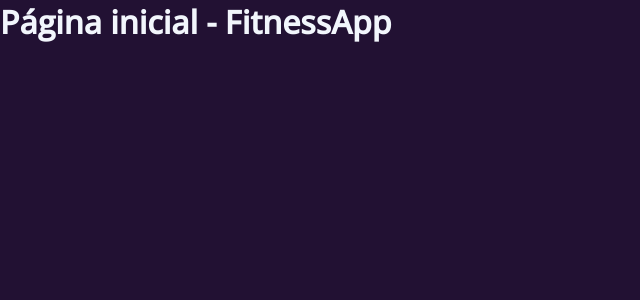
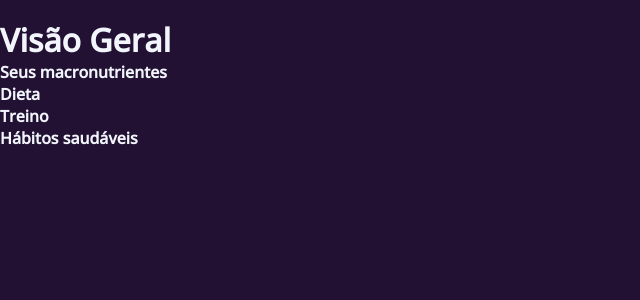
Before and after one commit to dayvid-s/FitnessApp, a Next.js app: page / in a window 1280 px wide. Shown: the top 300 px of the page, without its empty margins (0-640 px from the left). Built offline with nearby package versions, Linux system fonts and the light colour scheme.

Commit message:
added HomeHeader component

```diff
--- a/package.json
+++ b/package.json
@@ -9,6 +9,7 @@
     "lint": "next lint"
   },
   "dependencies": {
+    "eslint": "^8.39.0",
     "next": "^13.3.0",
     "react": "^18.2.0",
     "react-dom": "^18.2.0",
@@ -18,6 +19,9 @@
     "@types/node": "18.15.11",
     "@types/react": "18.0.35",
     "@types/styled-components": "^5.1.26",
+    "@typescript-eslint/eslint-plugin": "^5.59.0",
+    "@typescript-eslint/parser": "^5.59.0",
+    "eslint-plugin-react": "^7.32.2",
     "typescript": "5.0.4"
   }
 }
--- /dev/null
+++ b/src/components/HomeHeader/index.tsx
@@ -0,0 +1,24 @@
+import { HeaderArea, UserAccountArea } from "./styles"
+
+export function HomeHeader (){
+  return(
+    <HeaderArea>
+      <img src="" alt="" ></img>
+      <h1>Visão Geral</h1>
+      <h4>Seus macronutrientes</h4>
+      <h4>Dieta</h4>
+      <h4>Treino</h4>
+      <h4>Hábitos saudáveis</h4>
+
+      <img src="" alt="" />
+      <img src="" alt="" />
+      <img src="" alt="" />
+      <img src="" alt="" />
+
+      <UserAccountArea>
+        <p></p>
+        <p></p>
+      </UserAccountArea>
+    </HeaderArea>
+  )
+}
--- /dev/null
+++ b/src/components/HomeHeader/styles.ts
@@ -0,0 +1,9 @@
+import styled from "styled-components"
+
+export const HeaderArea = styled.header`
+
+`
+
+export const UserAccountArea = styled.div`
+
+`
--- a/src/pages/index.tsx
+++ b/src/pages/index.tsx
@@ -1,3 +1,4 @@
+import { HomeHeader } from "@component/components/HomeHeader"
 import { GlobalStyle } from "@component/styles"
 import Head from "next/head"
 
@@ -9,11 +10,7 @@ export default function About() {
           <title>Página inicial - FitnessApp</title>
         </Head>
 
-        <div>
-          <h1>
-          Página inicial - FitnessApp
-          </h1>
-        </div>
+       <HomeHeader></HomeHeader>
       </>
 
 )
--- a/src/styles/index.ts
+++ b/src/styles/index.ts
@@ -29,13 +29,11 @@ export const GlobalStyle = createGlobalStyle`
   p, h1, h2, h3, h4, h5, h6{
     color:#f2f6FC;
     font-family: Open Sans, sans-serif;
-    /* font-weight: 900; */
 
   }
 
   body, input, textarea, select, button{
     font:400 1rem sans-serif;
-    /* font-family: 'Open Sans', sans-serif; */
 
   }
 
```
Also changed, not shown: .eslintrc.js (added), .eslintrc.json (deleted), 1 other file (tests, documents, lock files or other folders).
